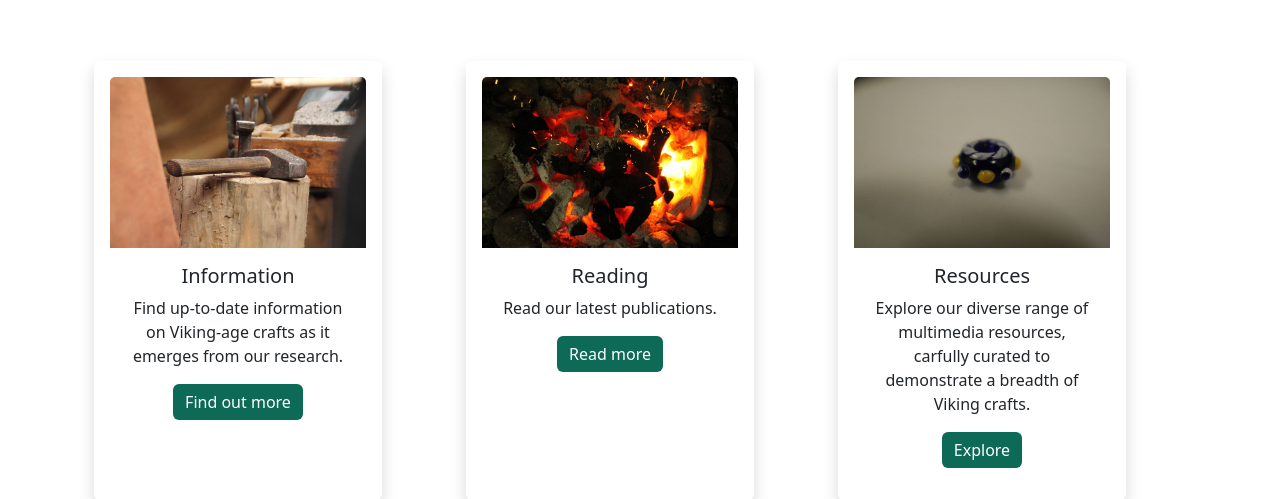
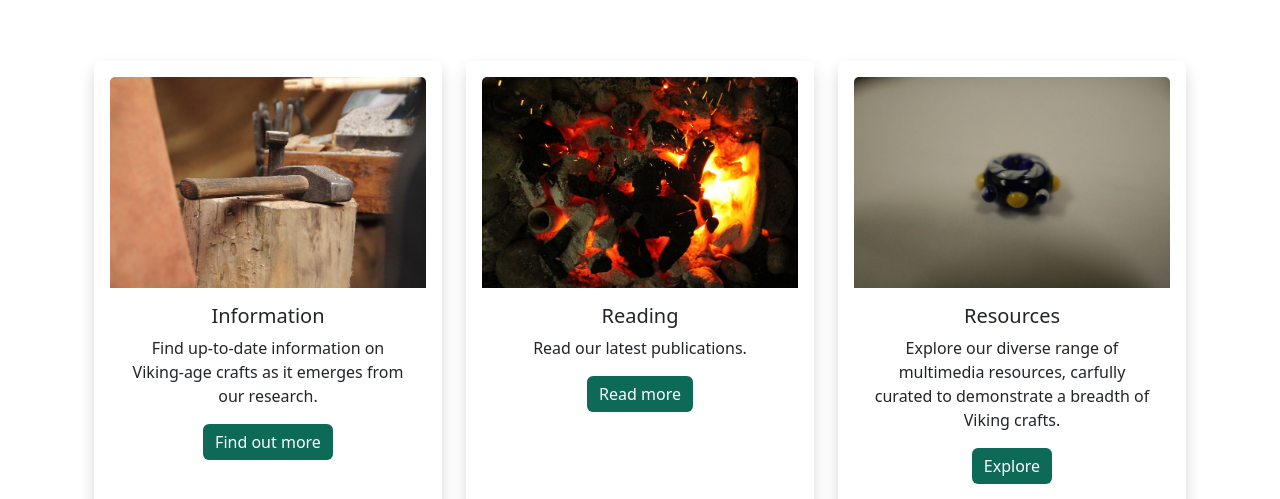
Before and after one commit to neilgevaux/viking-craft-network, a plain HTML site: page index.html in a window 1280 px wide. Shown: the part 454-953 px from the top of the page. Drawn offline with nearby package versions, Linux system fonts and the light colour scheme.

Commit message:
Remove fixed width from tiles

```diff
--- a/index.html
+++ b/index.html
@@ -76,7 +76,9 @@
       <div class="px-4 py-5 my-0 text-center">
         <h1 class="title display-5 fw-bold">Viking Craft Network</h1>
         <div class="col-lg-6 mx-auto">
-          <div class="d-grid gap-2 d-sm-flex justify-content-sm-center">
+          <div
+            class="d-grid gap-2 d-sm-flex justify-content-sm-center small-center"
+          >
             <img
               class="brand-logo fade-in"
               src="img/logos/logo-white.png"
@@ -136,10 +138,7 @@
         <div class="container text-center">
           <div class="row">
             <div class="col d-flex align-items-stretch">
-              <div
-                class="card shadow p-3 mb-5 bg-body rounded border-0"
-                style="width: 18rem"
-              >
+              <div class="card shadow p-3 mb-5 bg-body rounded border-0">
                 <img
                   src="img/intro/gallery-038.webp"
                   class="card-img-top"
@@ -156,10 +155,7 @@
               </div>
             </div>
             <div class="col d-flex align-items-stretch">
-              <div
-                class="card shadow p-3 mb-5 bg-body rounded border-0"
-                style="width: 18rem"
-              >
+              <div class="card shadow p-3 mb-5 bg-body rounded border-0">
                 <img
                   src="img/intro/gallery-006.webp"
                   class="card-img-top"
@@ -173,10 +169,7 @@
               </div>
             </div>
             <div class="col d-flex align-items-stretch">
-              <div
-                class="card shadow p-3 mb-5 bg-body rounded border-0"
-                style="width: 18rem"
-              >
+              <div class="card shadow p-3 mb-5 bg-body rounded border-0">
                 <img
                   src="img/intro/gallery-030.webp"
                   class="card-img-top"
```
